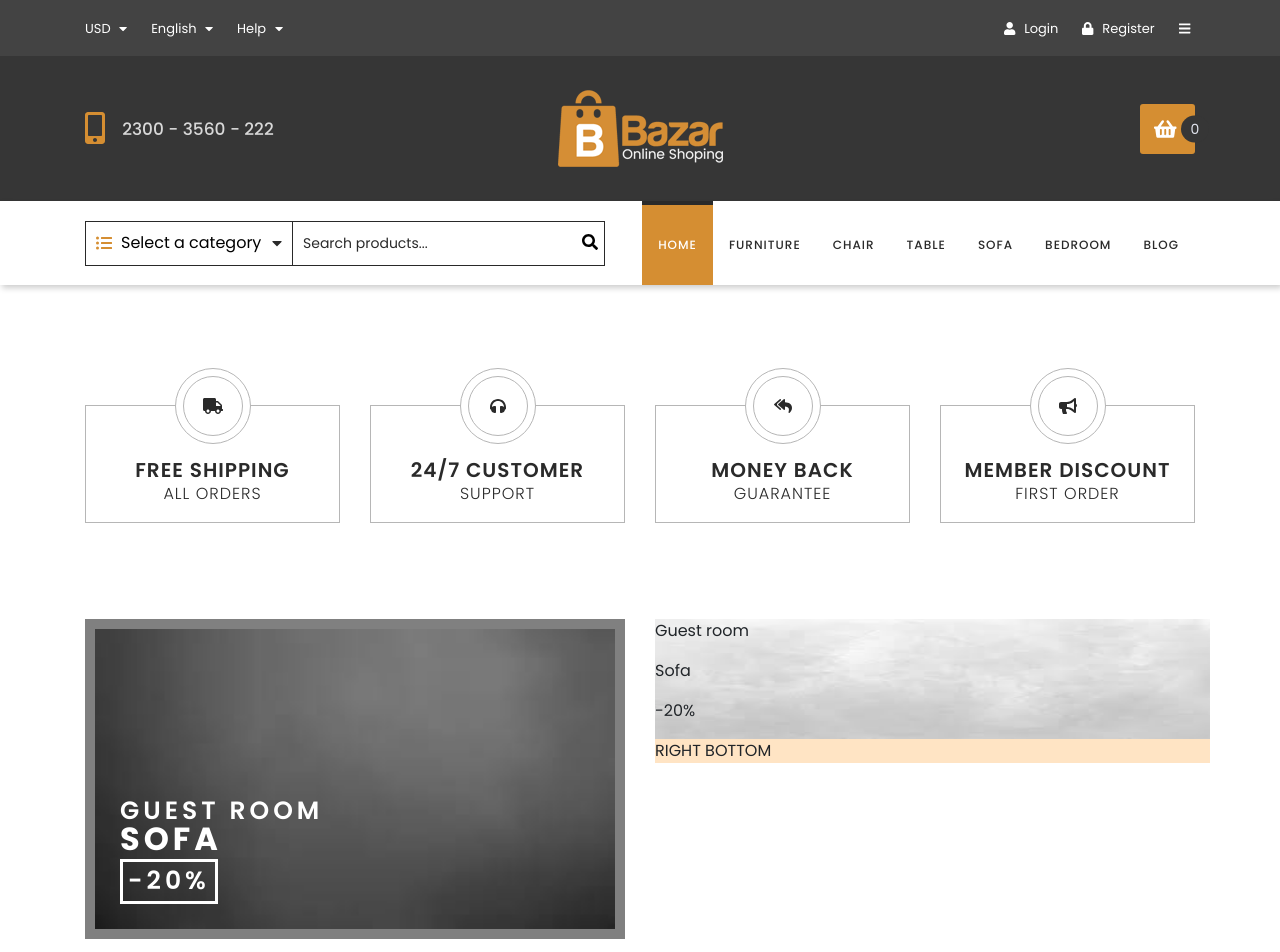
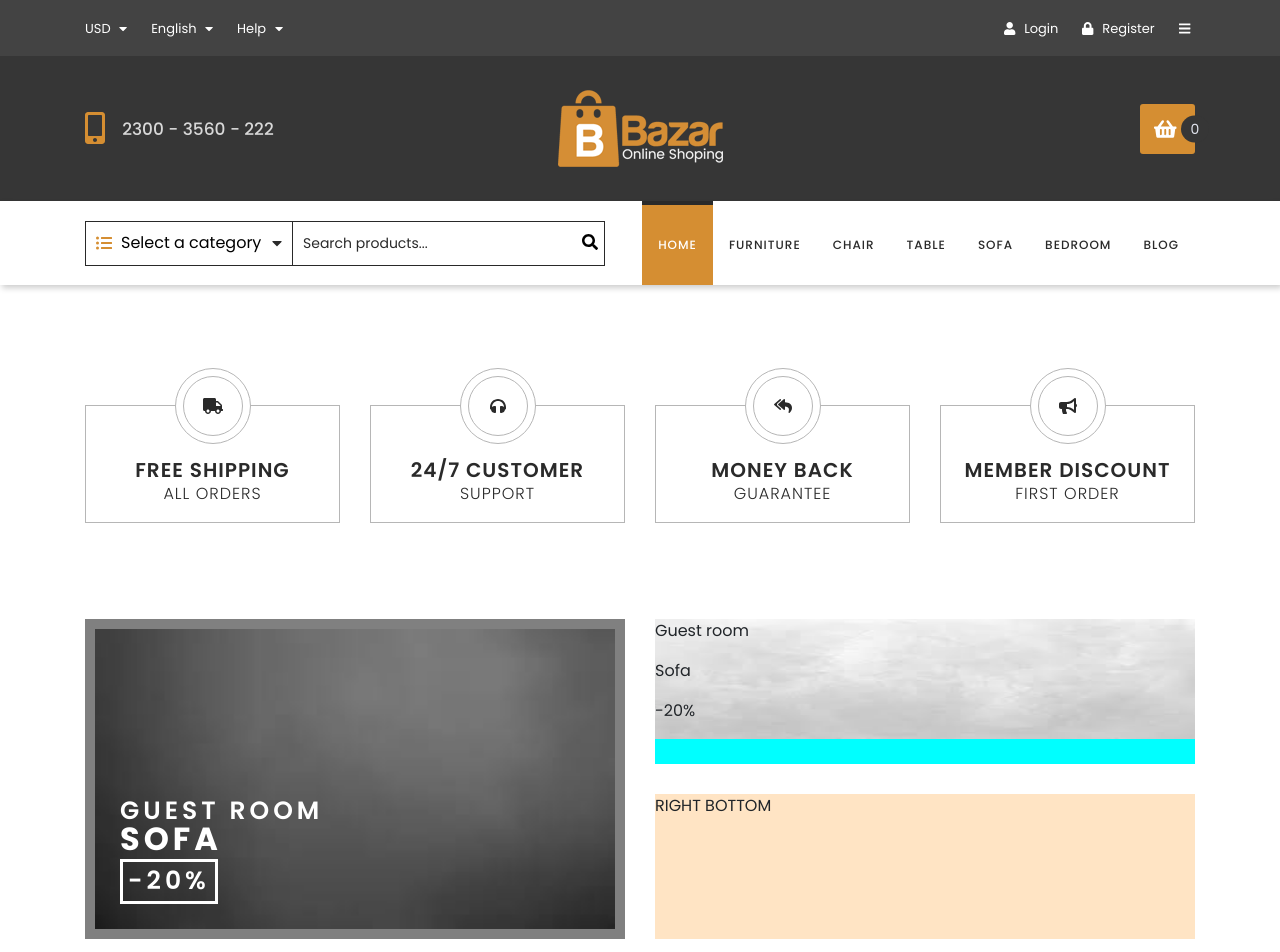
Before and after one commit to matwjablonski/wdp-2403-01, a React (Create React App) app: page / in a window 1280 px wide. Shown: the top 952 px of the page. Built offline with nearby package versions, Linux system fonts and the light colour scheme.

Commit message:
[WDP-25] Style right panel with bootsrap grid

```diff
--- a/src/components/features/Promotions/Promotions.js
+++ b/src/components/features/Promotions/Promotions.js
@@ -49,7 +49,8 @@ const Promotions = () => {
               </div>
             </div>
           </div>
-          <div className={clsx('col-sm-6 p-0 d-flex flex-column', styles.rightPanel)}>
+          <div className={clsx('col-sm-6')}>
+            <div className={clsx('d-flex flex-column', styles.rightPanel)}>
               <div className={clsx('', styles.rightUpper)}>
                 <div
                   className={clsx(styles.bkgImage)}
@@ -66,9 +67,12 @@ const Promotions = () => {
               </div>
               <div
                 className={clsx('', styles.bkgImage, styles.rightBottom)}
-              style={{ backgroundImage: `url(${rightBottomPanelImageProps.filePath})` }}
+                style={{
+                  backgroundImage: `url(${rightBottomPanelImageProps.filePath})`,
+                }}
               >
                 RIGHT BOTTOM
+              </div>
             </div>
           </div>
         </div>
--- a/src/components/features/Promotions/Promotions.module.scss
+++ b/src/components/features/Promotions/Promotions.module.scss
@@ -60,10 +60,12 @@
   }
 
   .rightPanel {
+    height: 100%;
+    row-gap: 30px;
 
     .rightUpper {
       background-color: aqua;
-      margin-left: 15px;
+      flex: 1;
 
       .content {
         width: 50%;
@@ -72,7 +74,7 @@
 
     .rightBottom {
       background-color: bisque;
-      margin-left: 15px;
+      flex: 1;
     }
   }
 
```
Lines whose indentation alone changed are shown as unchanged.
